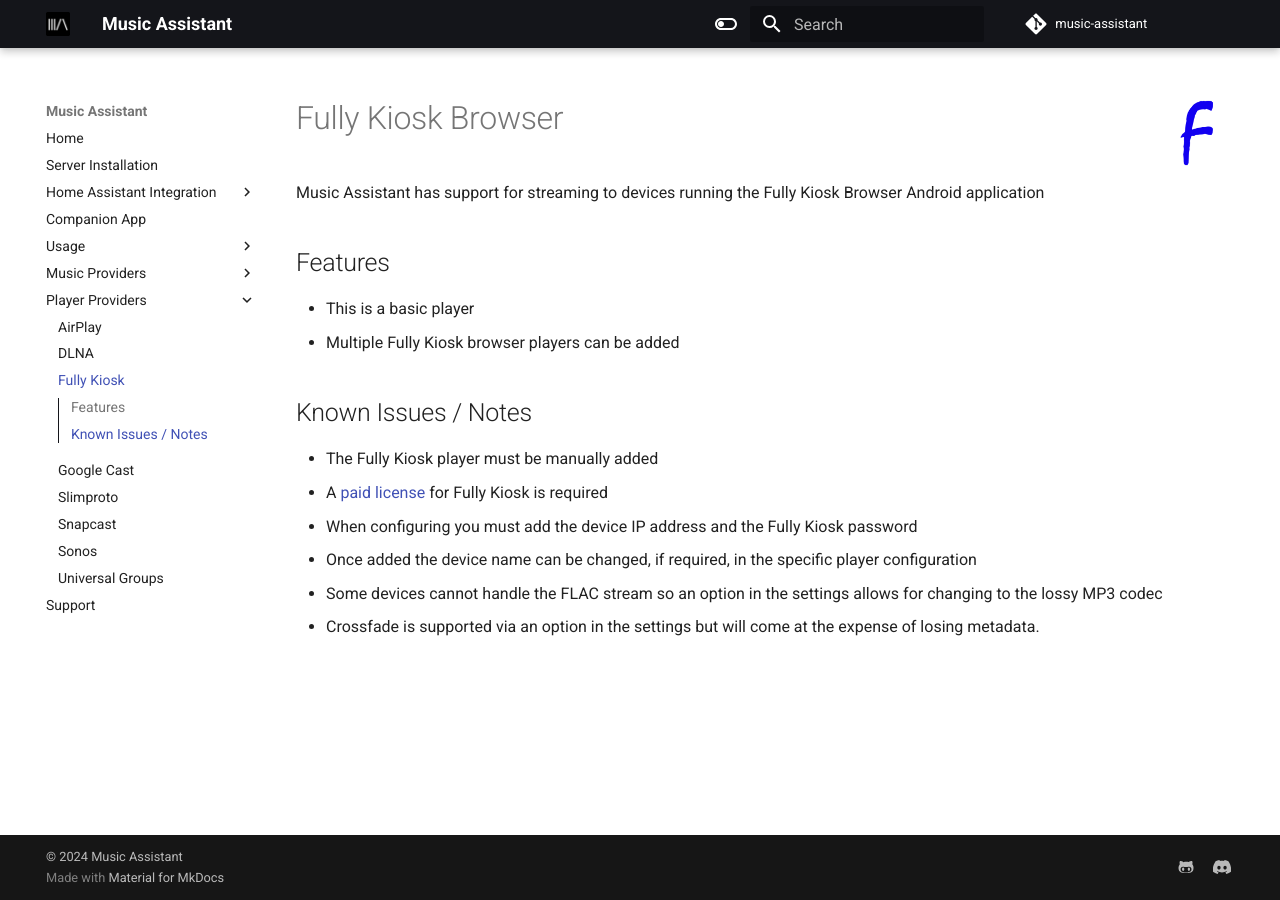
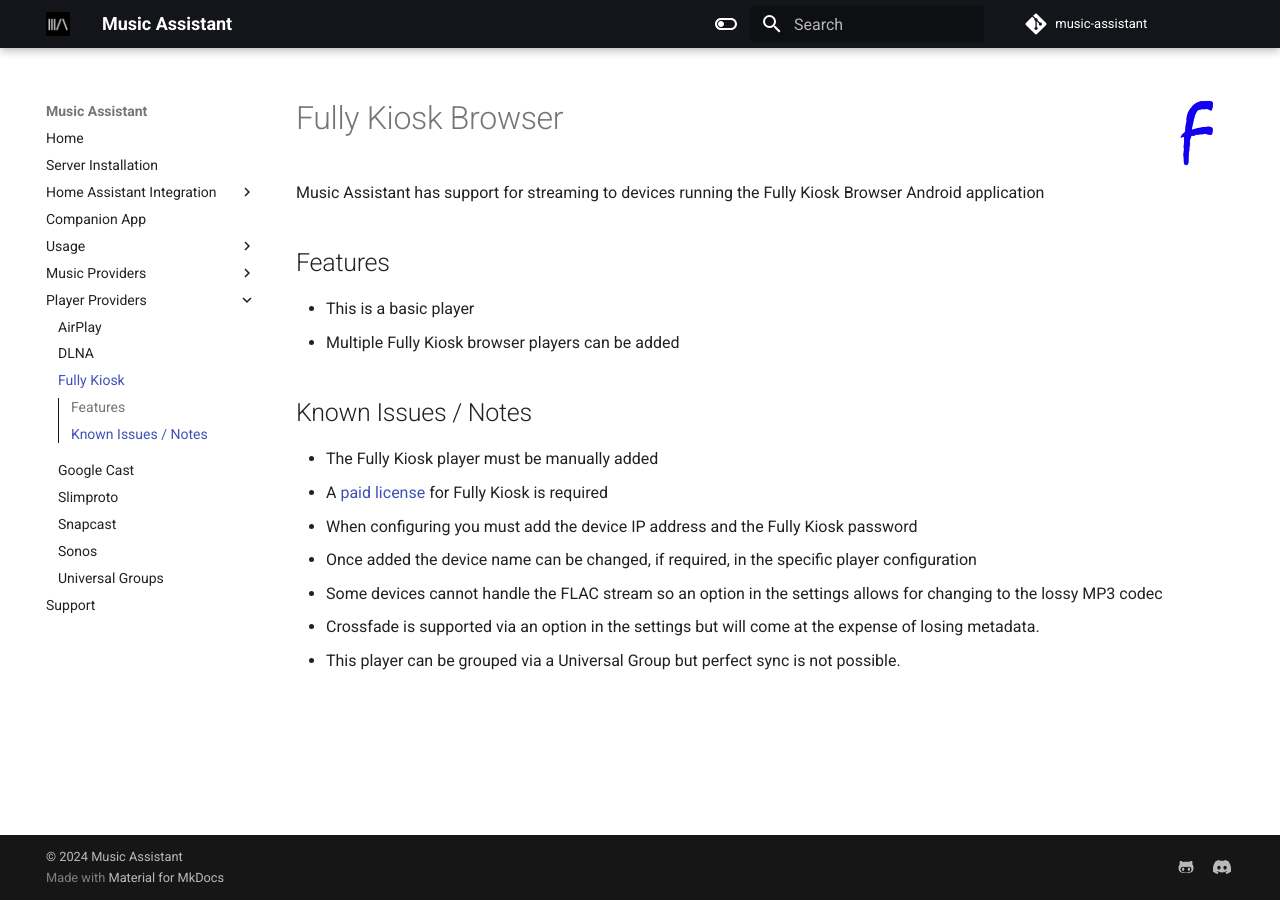
Before and after one commit to pwbriggs/music-assistant.github.io, an MkDocs documentation site: the page built from docs/player-support/fully-kiosk.md, in a window 1280 px wide. Built offline with MkDocs 1.6.1 and Material for MkDocs 9.7.7, drawn with Linux system fonts in a browser that asks for light colours.

Commit message:
Add note that perfect sync not possible

```diff
--- a/docs/player-support/fully-kiosk.md
+++ b/docs/player-support/fully-kiosk.md
@@ -15,3 +15,4 @@
 - Once added the device name can be changed, if required, in the specific player configuration
 - Some devices cannot handle the FLAC stream so an option in the settings allows for changing to the lossy MP3 codec
 - Crossfade is supported via an option in the settings but will come at the expense of losing metadata.
+- This player can be grouped via a Universal Group but perfect sync is not possible.
```
